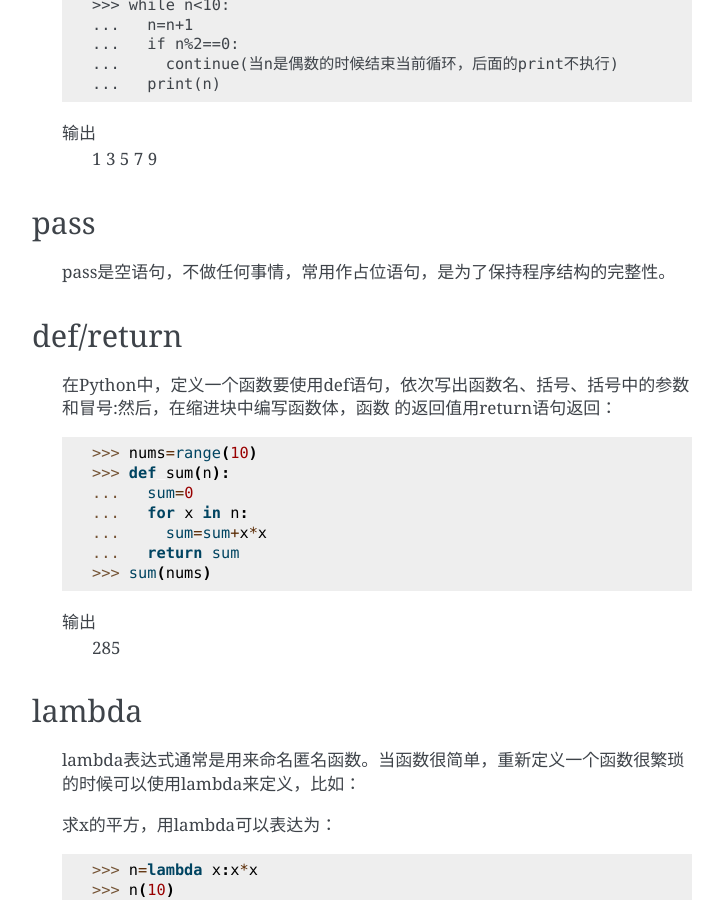
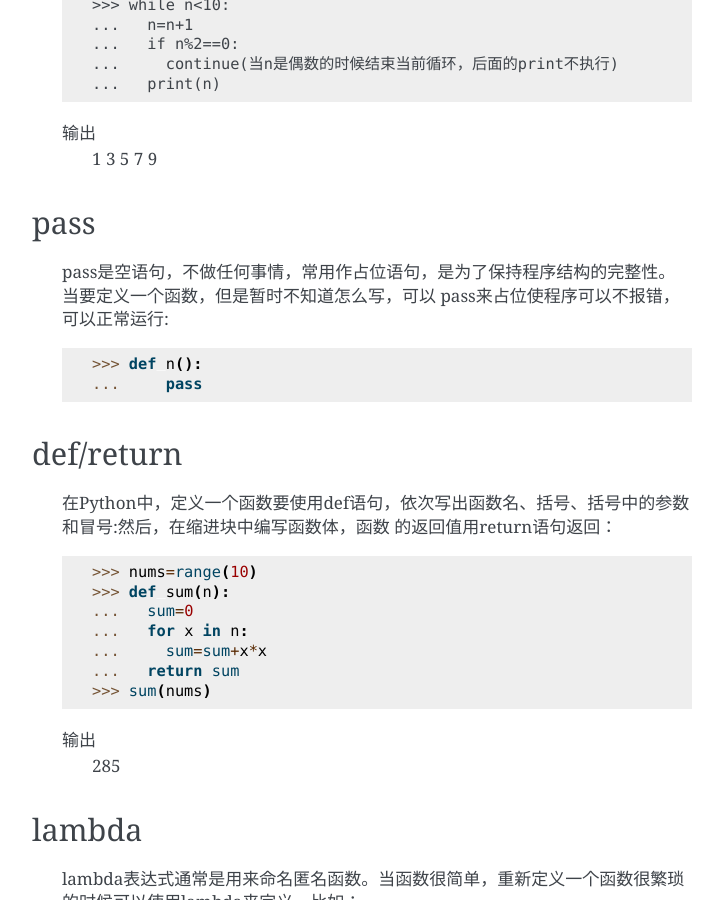
Before and after one commit to wojunnihou/pylearn, a Sphinx documentation site: the page built from doc/source/python/1_primary/keywords.rst, in a window 1280 px wide and 900 px high, scrolled down 5781 px. Shown: the whole window, without its empty margins (388-1111 px from the left). Built offline with Sphinx 7.4.7, drawn with Linux system fonts in a browser that asks for light colours.

```diff
--- a/doc/source/python/1_primary/keywords.rst
+++ b/doc/source/python/1_primary/keywords.rst
@@ -290,7 +290,13 @@
 pass
 --------
 
-    pass是空语句，不做任何事情，常用作占位语句，是为了保持程序结构的完整性。
+    pass是空语句，不做任何事情，常用作占位语句，是为了保持程序结构的完整性。当要定义一个函数，但是暂时不知道怎么写，可以
+    pass来占位使程序可以不报错，可以正常运行:
+
+        >>> def n():
+        ...     pass
+
+
 
 def/return
 ---------------
```
